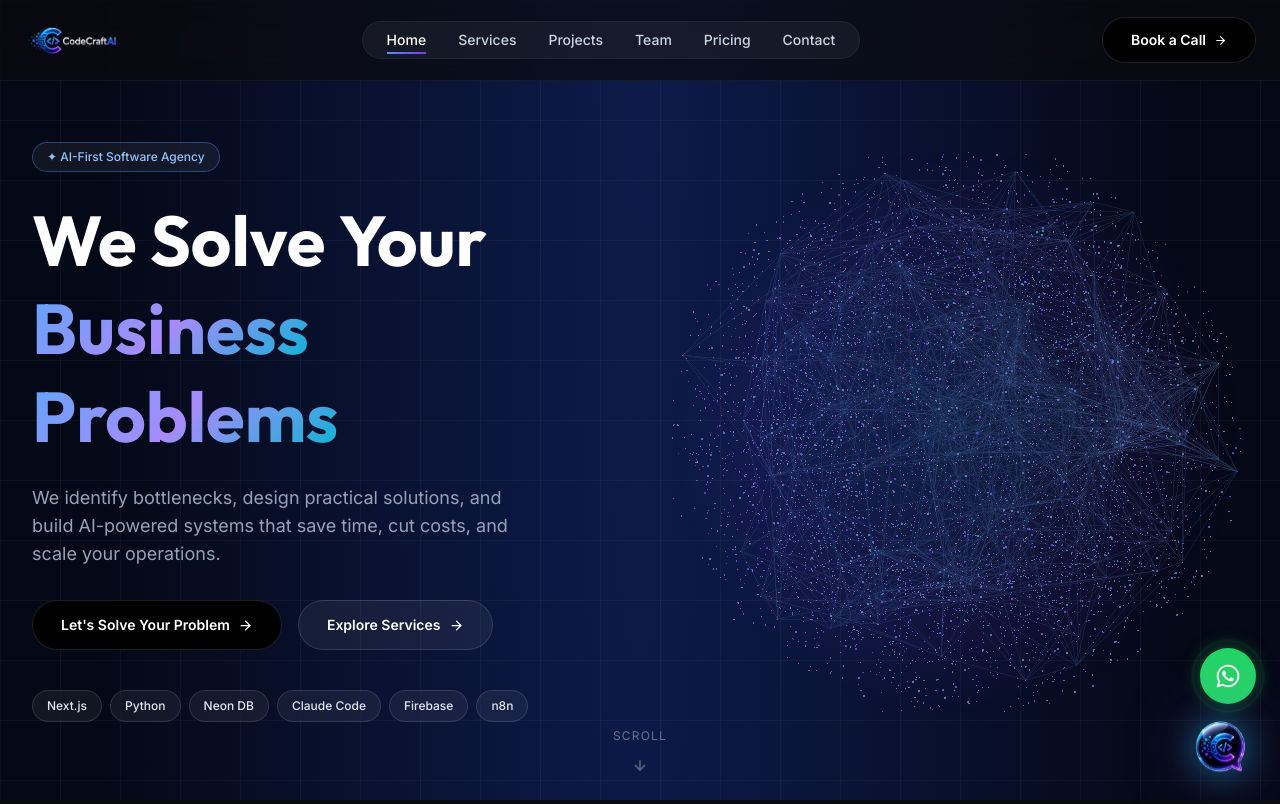
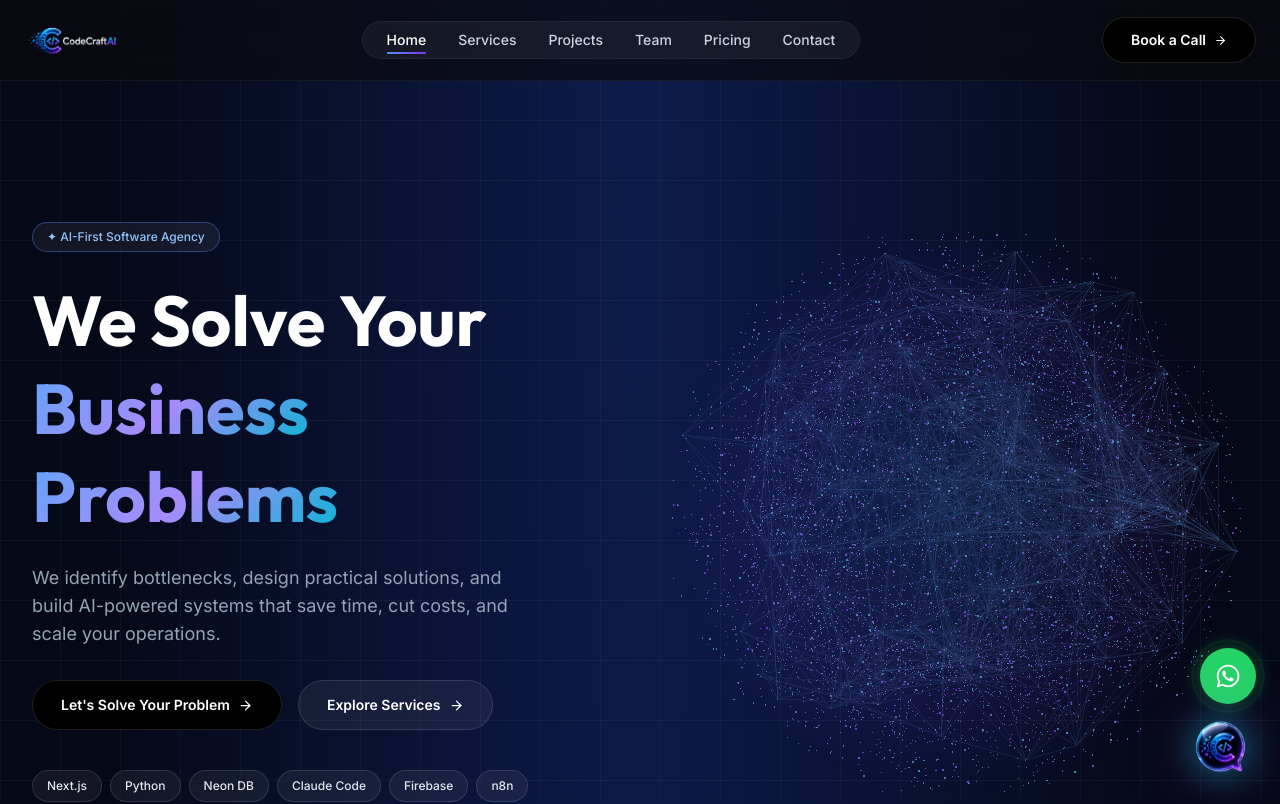
Before and after one commit to Code0324/codecraftai, a Next.js app: page / in a window 1280 px wide. Shown: the top 804 px of the page. Built offline with nearby package versions, Linux system fonts and the light colour scheme.

Commit message:
fix: add navbar spacing and services section padding
- Add pt-20 to main layout to prevent content overlap with fixed navbar
- Increase Services section padding: py-32 (section) + py-8 (container)
- Remove real API keys from .env.example (security fix)

```diff
--- a/src/app/layout.tsx
+++ b/src/app/layout.tsx
@@ -43,7 +43,7 @@ export default function RootLayout({ children }: { children: React.ReactNode })
       <body className="antialiased">
         <div className="grid-overlay" aria-hidden="true" />
         <Navbar />
-        <main className="relative z-10">{children}</main>
+        <main className="relative z-10 pt-20">{children}</main>
         <FloatingWhatsApp />
         <ChatBot />
       </body>
--- a/src/components/FeaturedServices.tsx
+++ b/src/components/FeaturedServices.tsx
@@ -11,8 +11,8 @@ const featured = services.filter((s) => featuredServiceSlugs.includes(s.slug));
 
 export default function FeaturedServices() {
   return (
-    <section id="services" className="py-24 relative bg-[#0a0b0f]">
-      <div className="container mx-auto px-6">
+    <section id="services" className="py-32 relative bg-[#0a0b0f]">
+      <div className="container mx-auto px-6 py-8">
         <div className="text-center mb-16">
           <motion.span
             initial={{ opacity: 0, y: 20 }}
```
